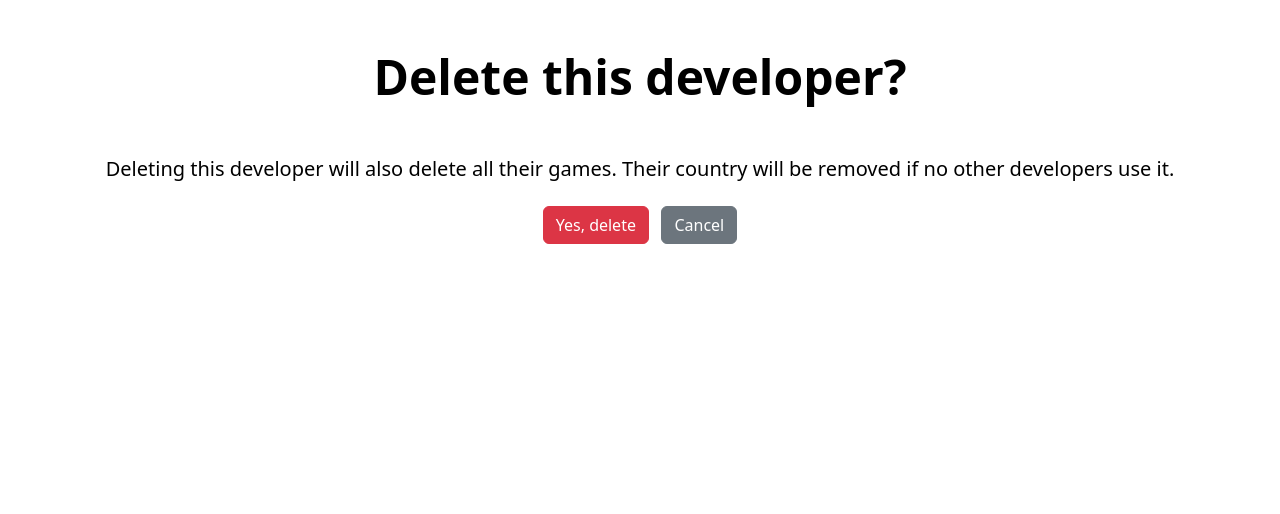
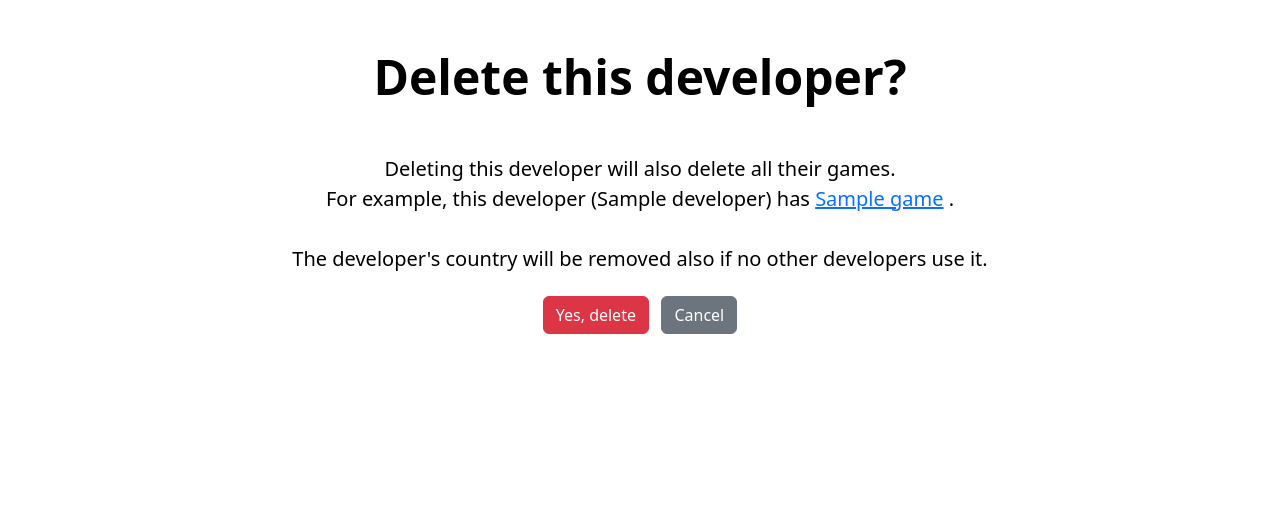
Before and after one commit to anastasiiakalini/py-games-project, a Django app: page /developers/1/delete/ in a window 1280 px wide. Shown: the part 42-556 px from the top of the page. Run offline with Django 5.2, Linux system fonts and the light colour scheme; a user stored in the database is signed in; tables that the repository leaves empty hold one stand-in row (values such as "Sample post"); parts of the project's set-up code (start-up, migrations or seed data) failed here and were passed over; some libraries are stand-ins or nearby versions.

Commit message:
Add extra information on developer_cofirm_delete.html

```diff
--- a/templates/games/developer_confirm_delete.html
+++ b/templates/games/developer_confirm_delete.html
@@ -10,7 +10,18 @@
 
   <p class="fs-5 text-black mb-2 my-5 text-center position-relative">
     Deleting this developer will also delete all their games.
-    Their country will be removed if no other developers use it.
+    <br>
+
+    {% for game in developer.games.all %}
+    For example, this developer ({{ developer.name }}) has
+      <a href="{% url 'games:game-detail' game.id %}">{{ game.name }}</a>
+    {% if not forloop.last %}, {% endif %}.
+    {% empty %}
+      There are no games.
+    {% endfor %}
+    <br>
+    <br>
+    The developer's country will be removed also if no other developers use it.
   </p>
 
   <div class="display-5 fw-bolder text-black mb-5 my-2 text-center position-relative">
```
